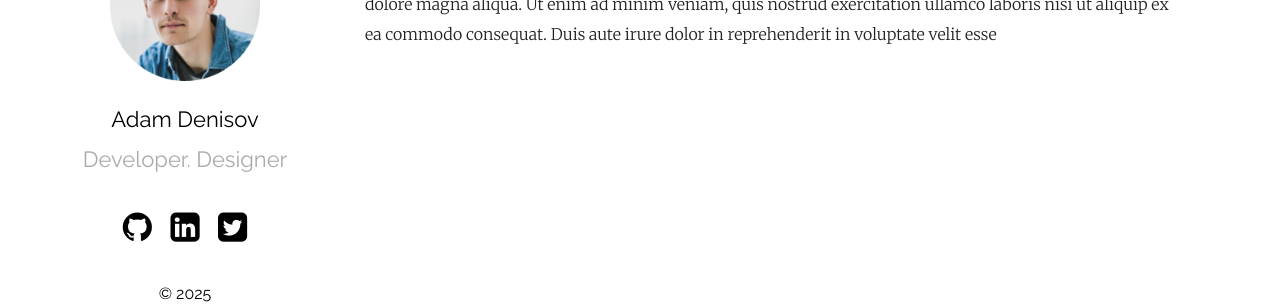
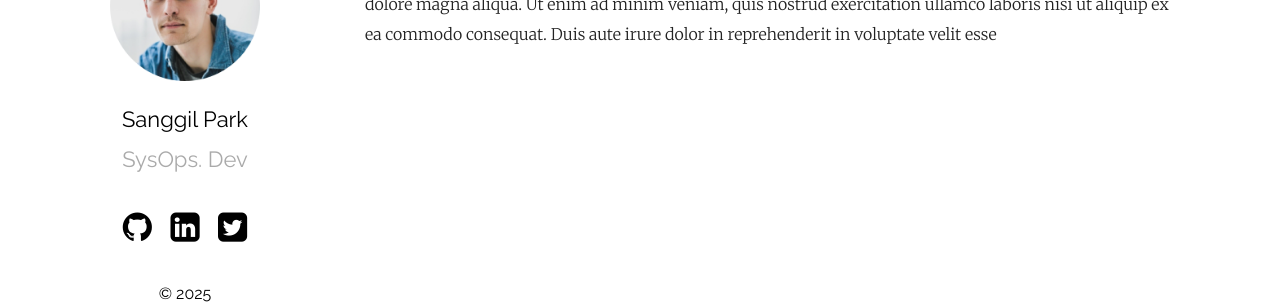
Before and after one commit to Yuclane/Yuclane.github.io, a Jekyll site: the page built from index.md, in a window 1280 px wide. Shown: the part 232-536 px from the top of the page. Built offline with Jekyll 4.4.1, drawn with Linux system fonts in a browser that asks for light colours.

Commit message:
first message

```diff
--- a/_config.yml
+++ b/_config.yml
@@ -12,8 +12,8 @@ show_excerpts: true # set to true to show excerpts on the homepage
 sass:
   sass_dir: _sass
 plainwhite:
-  name: Adam Denisov
-  tagline: Developer. Designer
+  name: Sanggil Park
+  tagline: SysOps. Dev
   date_format: "%b %-d, %Y"
   sitemap: true # set to true to generate sitemap.xml content
   search: true # set to true to enable searchbar
```
